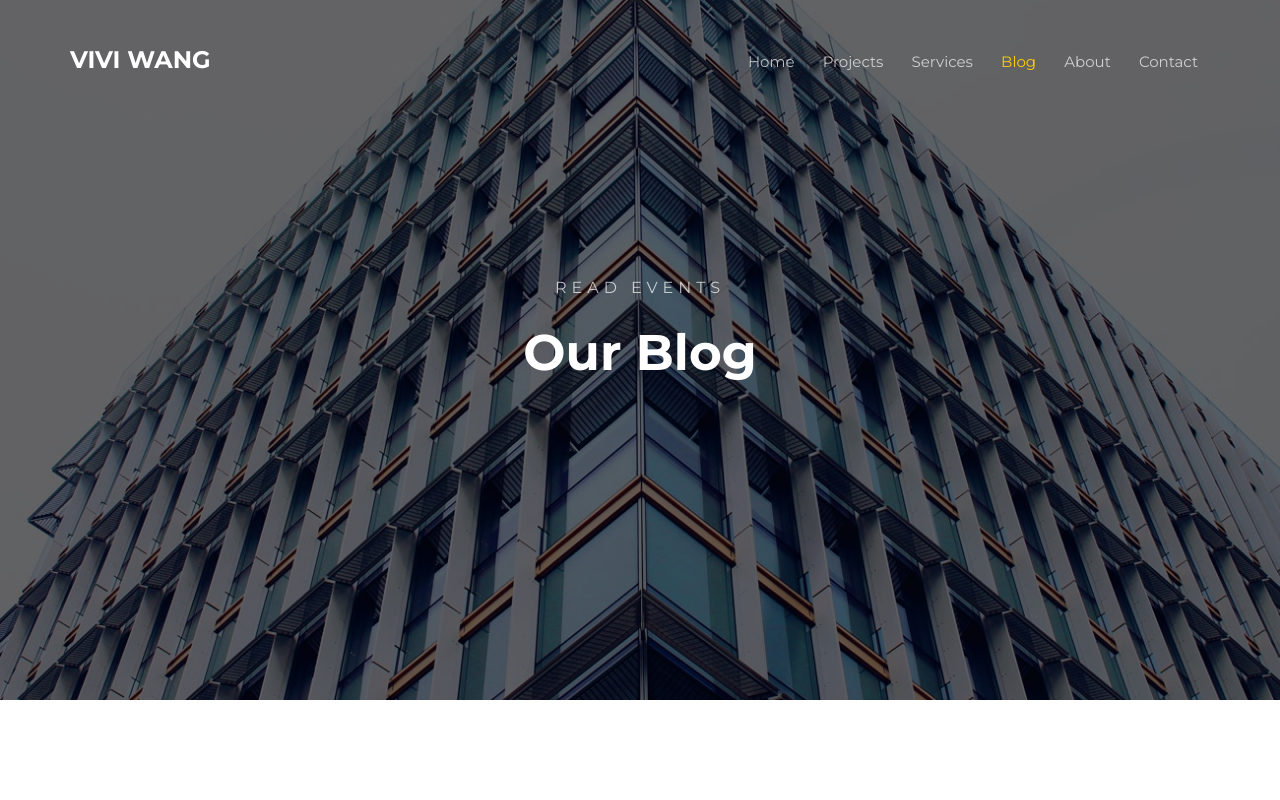
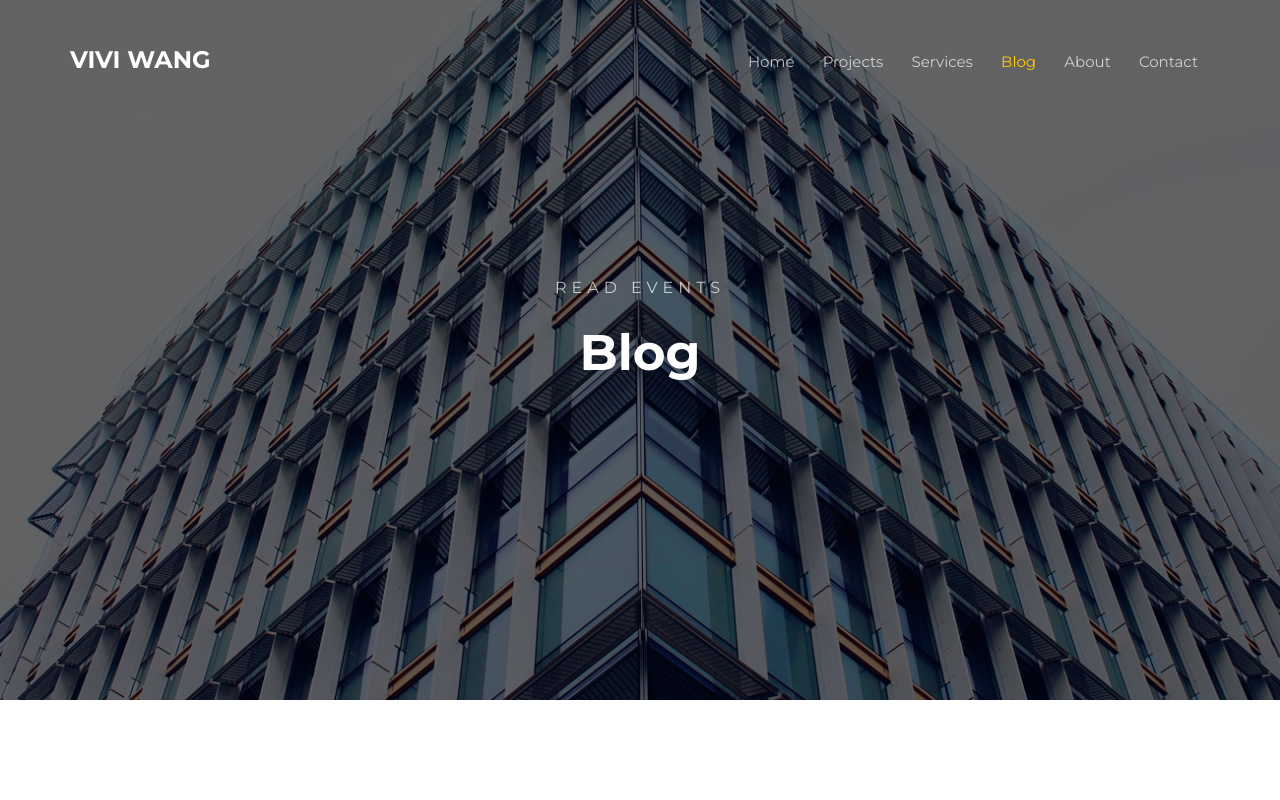
Before and after one commit to seaaaaany/vi_design, a plain HTML site: page blog.html in a window 1280 px wide. Shown: the top 800 px of the page. Drawn offline with Linux system fonts and the light colour scheme; files whose address does not match are found by name.

Commit message:
Update blog.html

```diff
--- a/blog.html
+++ b/blog.html
@@ -98,7 +98,7 @@
 				   			<div class="col-md-8 col-sm-12 col-md-offset-2 slider-text">
 				   				<div class="slider-text-inner text-center">
 				   					<h2>Read Events</h2>
-				   					<h1>Our Blog</h1>
+				   					<h1>Blog</h1>
 				   				</div>
 				   			</div>
 				   		</div>
```
